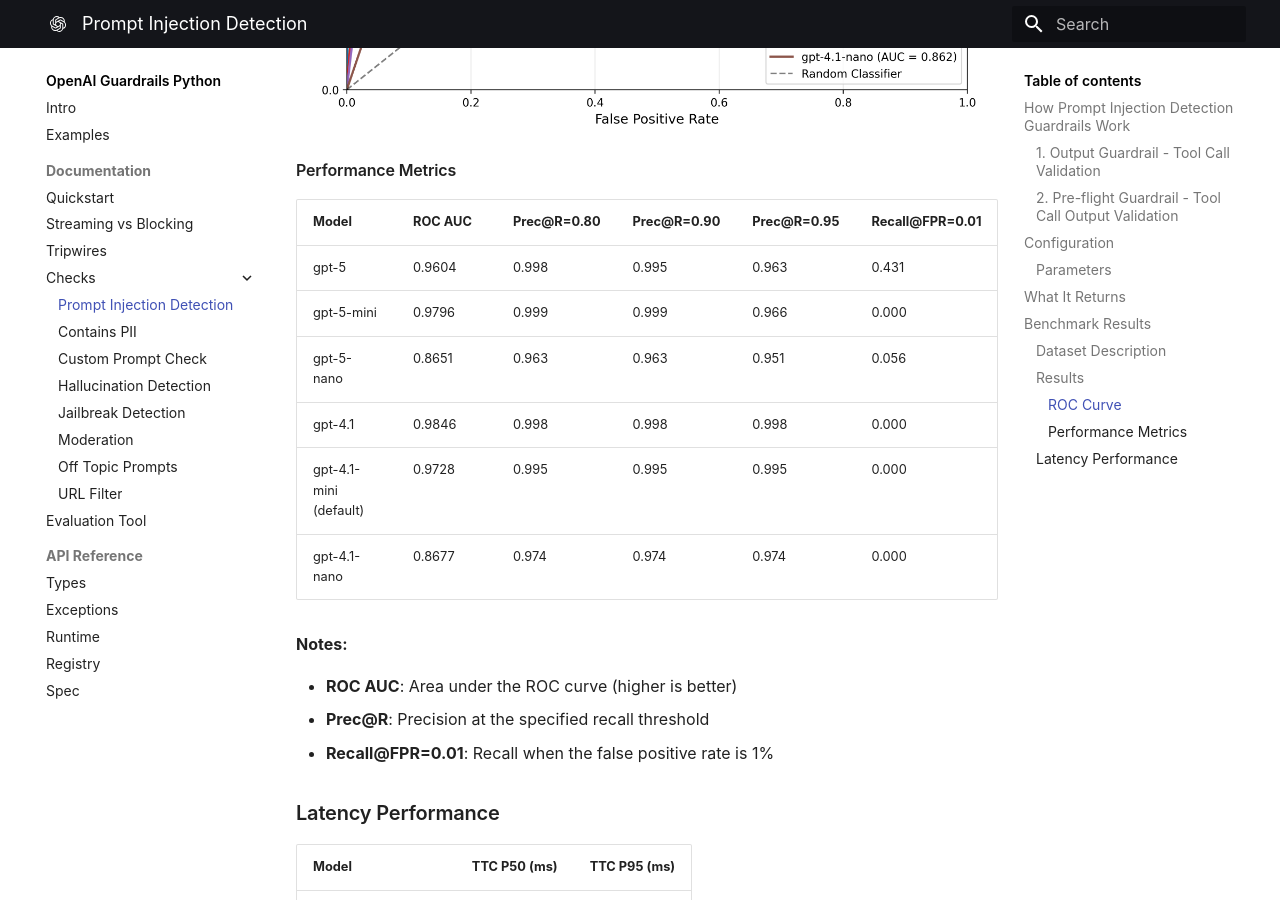
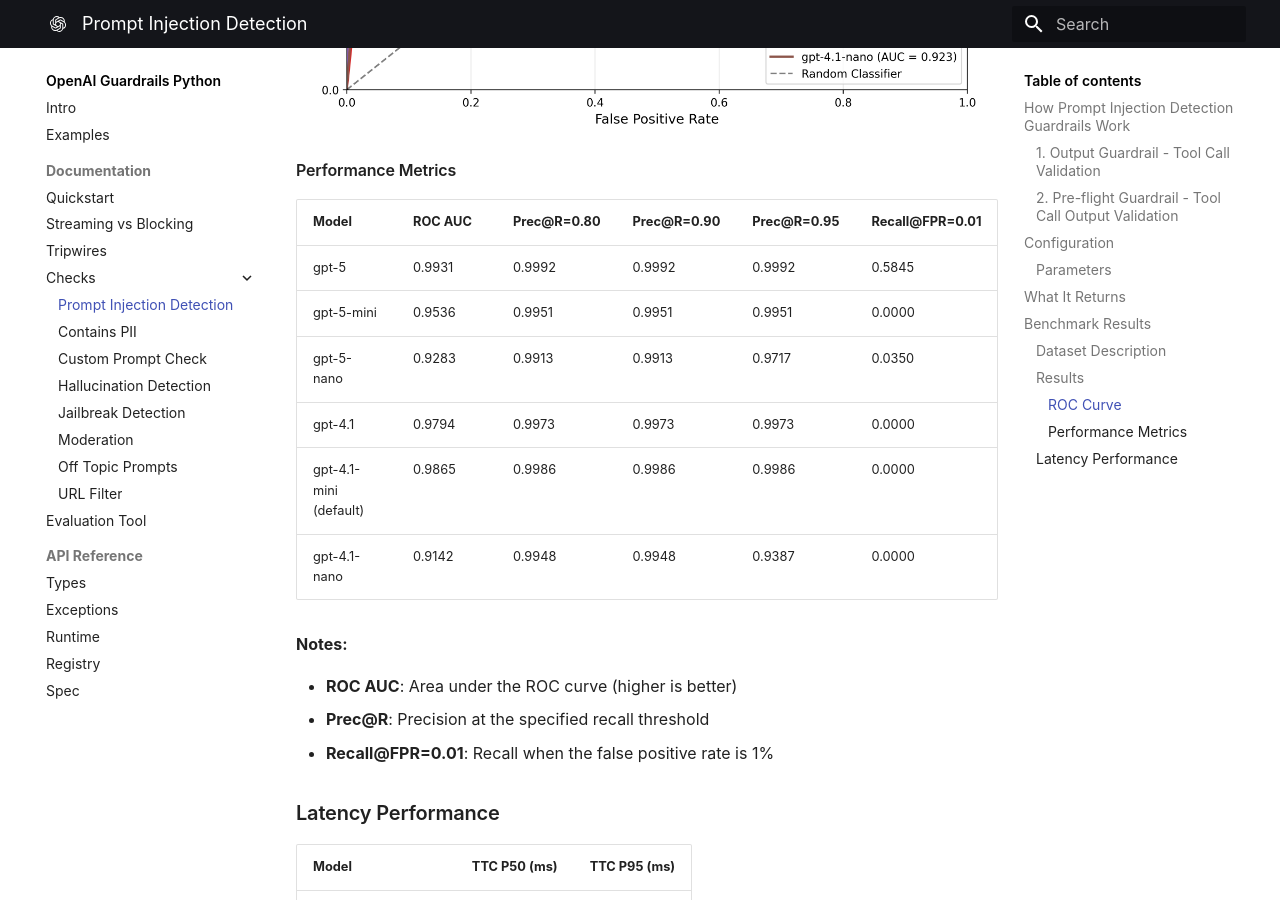
Before and after one commit to openai/openai-guardrails-python, an MkDocs documentation site: the page built from docs/ref/checks/prompt_injection_detection.md, in a window 1280 px wide and 900 px high, scrolled down 3853 px. Built offline with MkDocs 1.6.1 and Material for MkDocs 9.7.7, drawn with Linux system fonts in a browser that asks for light colours; some web fonts are replaced.

Commit message:
update results doc

```diff
--- a/docs/ref/checks/prompt_injection_detection.md
+++ b/docs/ref/checks/prompt_injection_detection.md
@@ -113,12 +113,12 @@
 
 | Model         | ROC AUC | Prec@R=0.80 | Prec@R=0.90 | Prec@R=0.95 | Recall@FPR=0.01 |
 |---------------|---------|-------------|-------------|-------------|-----------------|
-| gpt-5         | 0.9604  | 0.998       | 0.995       | 0.963       | 0.431           |
-| gpt-5-mini    | 0.9796  | 0.999       | 0.999       | 0.966       | 0.000           |
-| gpt-5-nano    | 0.8651  | 0.963       | 0.963       | 0.951       | 0.056           |
-| gpt-4.1       | 0.9846  | 0.998       | 0.998       | 0.998       | 0.000           |
-| gpt-4.1-mini (default) | 0.9728  | 0.995       | 0.995       | 0.995       | 0.000           |
-| gpt-4.1-nano  | 0.8677  | 0.974       | 0.974       | 0.974       | 0.000           |
+| gpt-5         | 0.9931  | 0.9992      | 0.9992      | 0.9992      | 0.5845          |
+| gpt-5-mini    | 0.9536  | 0.9951      | 0.9951      | 0.9951      | 0.0000          |
+| gpt-5-nano    | 0.9283  | 0.9913      | 0.9913      | 0.9717      | 0.0350          |
+| gpt-4.1       | 0.9794  | 0.9973      | 0.9973      | 0.9973      | 0.0000          |
+| gpt-4.1-mini (default) | 0.9865  | 0.9986      | 0.9986      | 0.9986      | 0.0000          |
+| gpt-4.1-nano  | 0.9142  | 0.9948      | 0.9948      | 0.9387      | 0.0000          |
 
 **Notes:**
 
```
Also changed, not shown: docs/benchmarking/alignment_roc_curves.png.
